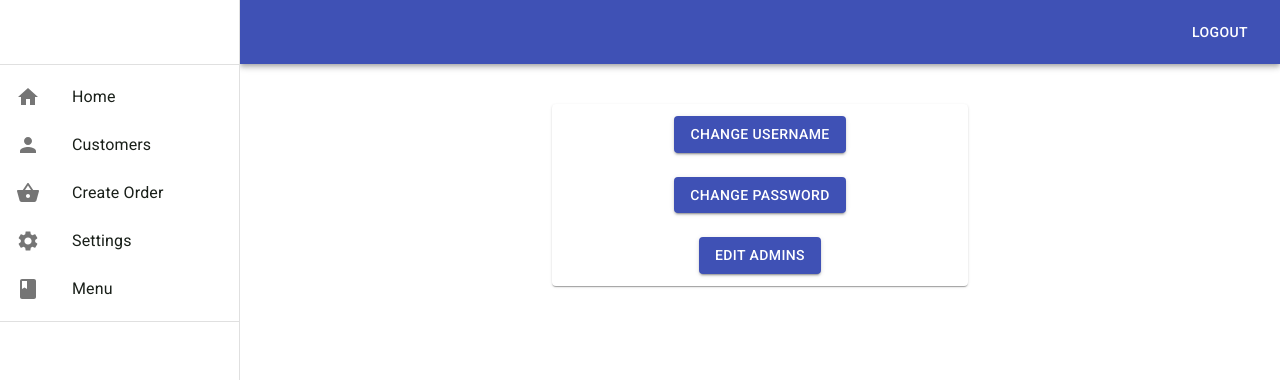
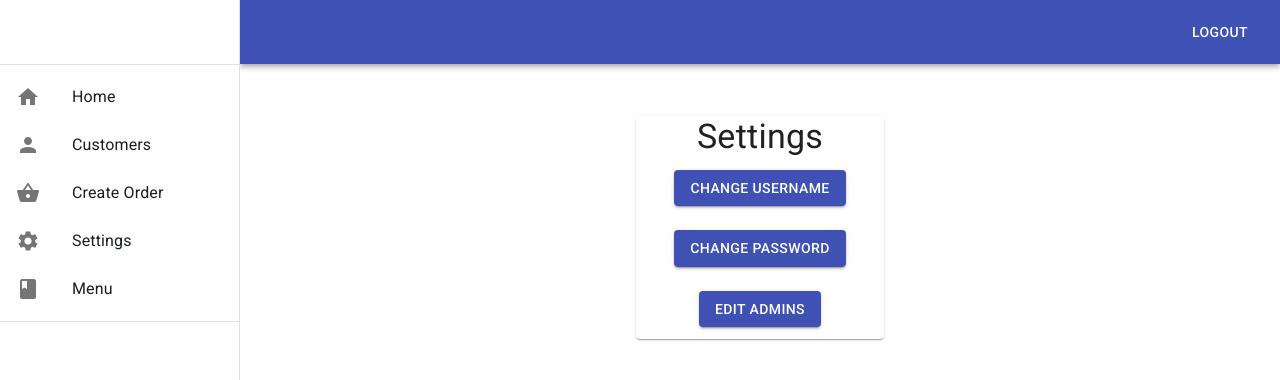
Before and after one commit to jrjs1996/Delivery, a React (Create React App) app in the folder client/: page /admin/settings in a window 1280 px wide. Shown: the top 380 px of the page. Built offline with nearby package versions, Linux system fonts and the light colour scheme; no server answers; sample sign-in values are in the browser's storage; a web font is replaced by a local one.

Commit message:
Refactored settings. SettingsMenu doesn't set style now.

```diff
--- a/client/src/Components/Admin/Settings/SettingPage/SettingPage.js
+++ b/client/src/Components/Admin/Settings/SettingPage/SettingPage.js
@@ -29,14 +29,7 @@ export default function SettingPage({
   const [message, setMessage] = useState('');
 
   return (
-    <Paper style={{
-      marginTop: '5%',
-      marginLeft: '30%',
-      marginRight: '30%',
-      paddingLeft: '2%',
-      paddingRight: '2%',
-    }}
-    >
+    <Paper>
       <Grid container spacing={3}>
         <Grid item xs={12}>
           <Typography variant="h4" gutterBottom id="title">
--- a/client/src/Components/Admin/Settings/Settings.js
+++ b/client/src/Components/Admin/Settings/Settings.js
@@ -3,19 +3,39 @@ import SettingsMenu from './SettingsMenu/SettingsMenu';
 import SettingsMenuItem from './SettingsMenu/SettingsMenuItem';
 import ChangeUsername from './ChangeUsername';
 import ChangePassword from './ChangePassword';
+import { Button, Grid } from '@material-ui/core';
+
+const getPage = (page, setPage) => {
+  switch (page) {
+    case 1: return <ChangeUsername />;
+    case 2: return <ChangePassword />;
+    default: return (
+      <div>
+        <SettingsMenu title="Settings">
+          <SettingsMenuItem onClick={() => setPage(1)} text="Change Username" />
+          <SettingsMenuItem onClick={() => setPage(2)} text="Change Password" />
+          <SettingsMenuItem onClick={() => setPage(3)} text="Edit Admins" />
+        </SettingsMenu>
+      </div>
+    );
+  }
+};
 
 export default function Settings() {
   const [page, setPage] = useState(0);
 
-  switch (page) {
-    case 1: return <ChangeUsername back={() => setPage(0)} />;
-    case 2: return <ChangePassword back={() => setPage(0)} />;
-    default: return (
-      <SettingsMenu>
-        <SettingsMenuItem onClick={() => setPage(1)} text="Change Username" />
-        <SettingsMenuItem onClick={() => setPage(2)} text="Change Password" />
-        <SettingsMenuItem onClick={() => setPage(3)} text="Edit Admins" />
-      </SettingsMenu>
-    );
-  }
+  return (
+    <div style={{ marginTop: '5%', marginRight: '25%', marginLeft: '25%' }}>
+      <Grid container spacing={3}>
+        <Grid item xs={3}>
+          {page !== 0 ? <Button variant="contained" color="secondary" onClick={() => setPage(0)}>Back</Button> : null }
+        </Grid>
+        <Grid item xs={6}>
+          {getPage(page, setPage)}
+        </Grid>
+        <Grid item xs={3} />
+      </Grid>
+    </div>
+    //style={{ marginTop: '5%', marginLeft: '30%', marginRight: '30%' }}
+  );
 }
--- a/client/src/Components/Admin/Settings/SettingsMenu/SettingsMenu.js
+++ b/client/src/Components/Admin/Settings/SettingsMenu/SettingsMenu.js
@@ -8,9 +8,6 @@ import { ChildrenPropType } from '../../../../propTypes';
 export default function SettingsMenu({ children, title }) {
   return (
     <Paper style={{
-      marginTop: '5%',
-      marginLeft: '30%',
-      marginRight: '30%',
       paddingLeft: '10%',
       paddingRight: '10%',
     }}
```
